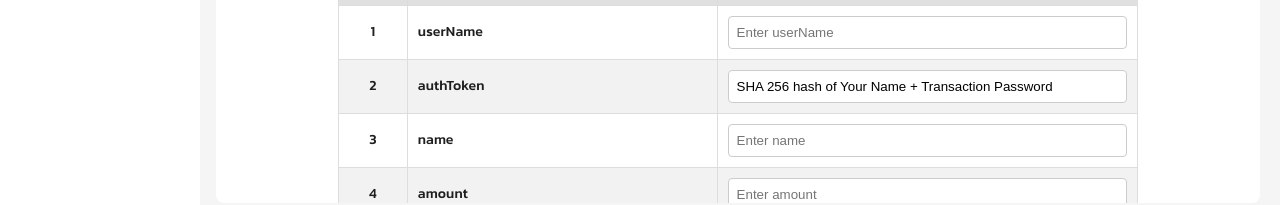
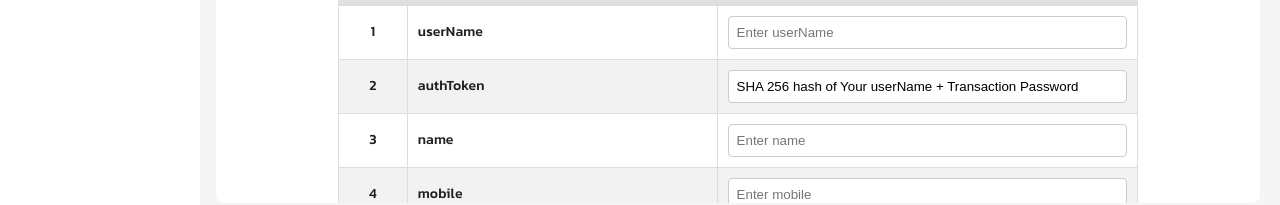
Before and after one commit to ajaydeveloper95/marwarpay-userPannel, a React (Vite) app: page /api-documents/payin in a window 1280 px wide. Shown: the part 573-778 px from the top of the page. Built offline with nearby package versions, Linux system fonts and the light colour scheme; no server answers; sample sign-in values are in the browser's storage.

Commit message:
addnoin api

```diff
--- a/src/Components/Tables/Apidocument/Gqrapi.jsx
+++ b/src/Components/Tables/Apidocument/Gqrapi.jsx
@@ -4,8 +4,9 @@ function Gqrapi() {
 
   const [formData, setFormData] = useState({
     userName: '',
-    authToken: 'SHA 256 hash of Your Name + Transaction Password',
+    authToken: 'SHA 256 hash of Your userName + Transaction Password',
     name: '',
+    mobile: '',
     amount: '',
     trxId: ''
   });
--- a/src/Components/Tables/Apidocument/Moneytransfer.jsx
+++ b/src/Components/Tables/Apidocument/Moneytransfer.jsx
@@ -3,7 +3,7 @@ import { useState, useEffect } from 'react';
 function Moneytransfer() {
   const [formData, setFormData] = useState({
     userName: '',
-    authToken: 'SHA 256 hash of Your Name + Transaction Password',
+    authToken: 'SHA 256 hash of Your userName + Transaction Password',
     mobile: '',
     account_holder_name: '',
     account_no: '',
```
